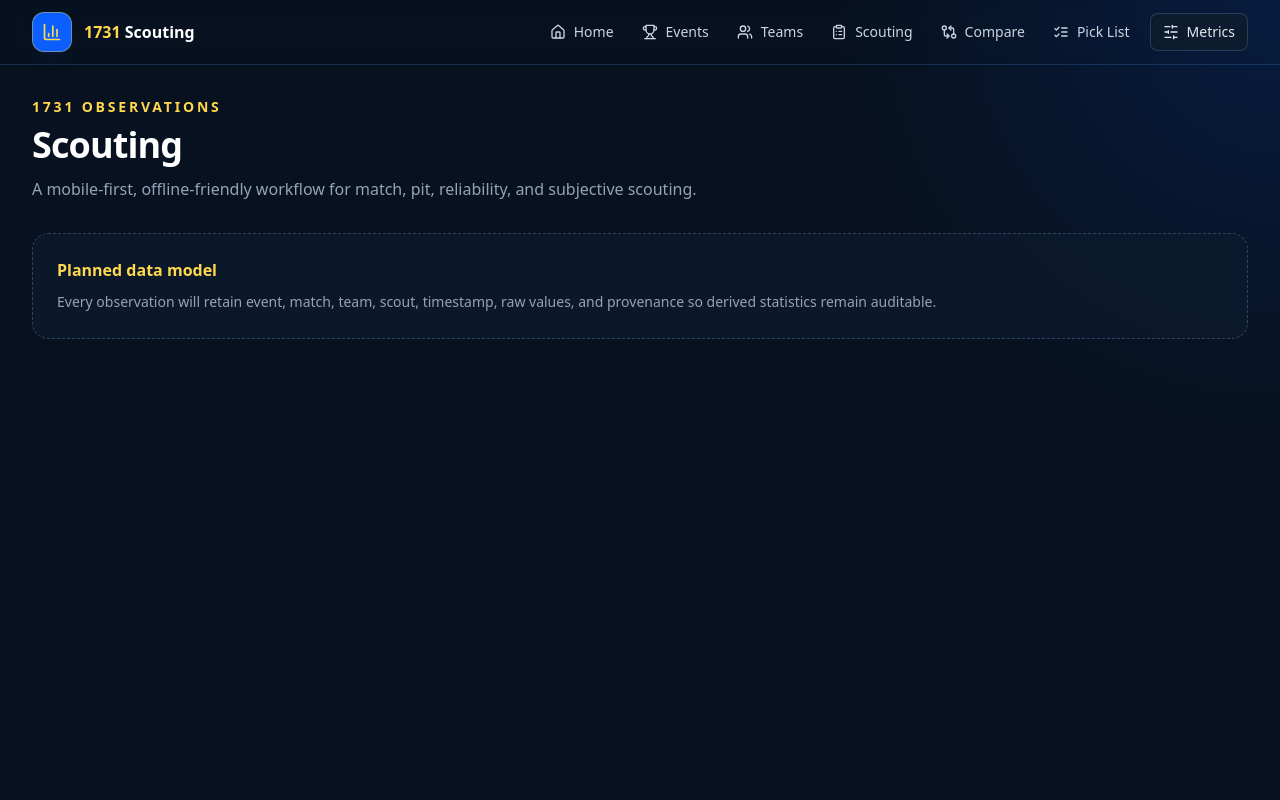
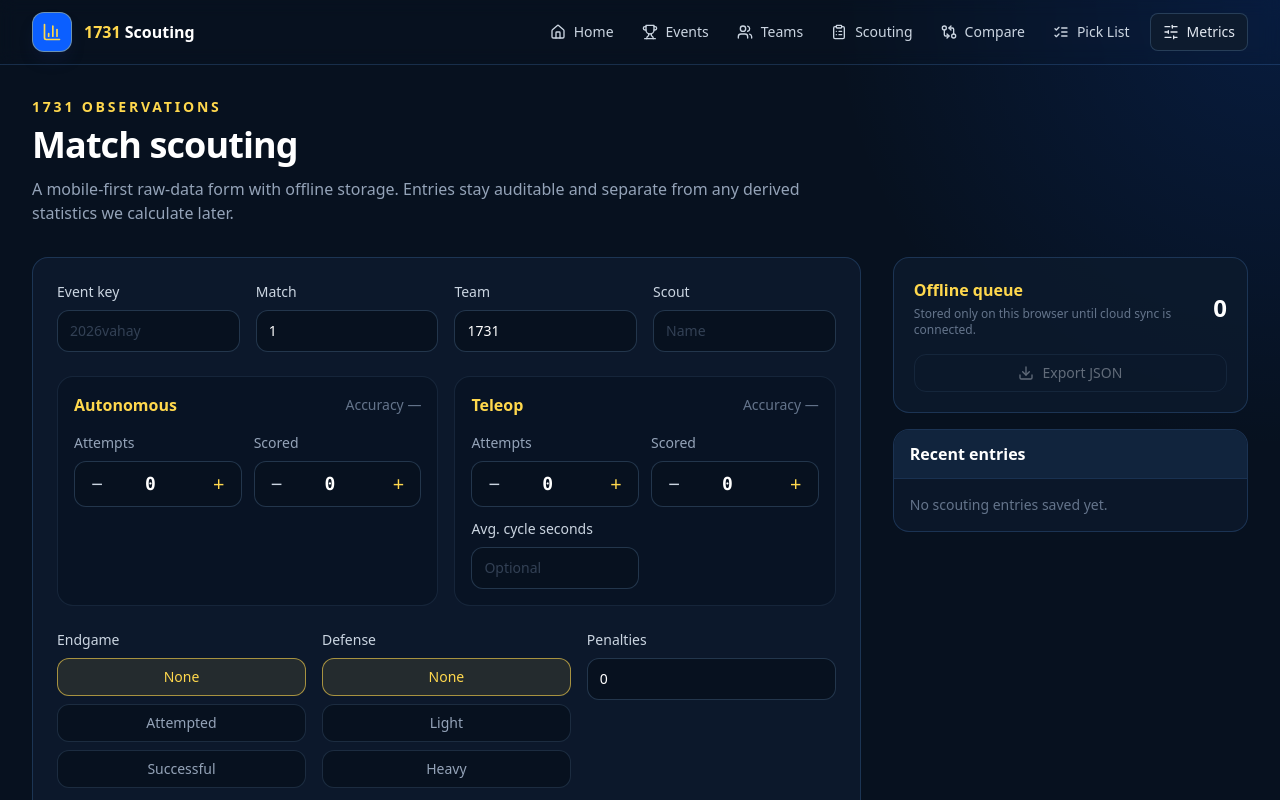
Before and after one commit to IAbbasi04/FRC1731-Scouting-App, a Next.js app: page /scouting in a window 1280 px wide. Shown: the top 800 px of the page. Built offline with nearby package versions, Linux system fonts and the light colour scheme.

Commit message:
feat: activate match scouting workspace

```diff
--- a/app/scouting/page.tsx
+++ b/app/scouting/page.tsx
@@ -1,6 +1,11 @@
-import { FeaturePlaceholder } from "@/components/feature-placeholder";
+import { MatchScoutingForm } from "@/components/match-scouting-form";
 import { PageHeader } from "@/components/page-header";
 
 export default function ScoutingPage() {
-  return <main className="mx-auto max-w-7xl space-y-8 px-4 py-8 sm:px-6 lg:px-8"><PageHeader eyebrow="1731 observations" title="Scouting" description="A mobile-first, offline-friendly workflow for match, pit, reliability, and subjective scouting." /><FeaturePlaceholder title="Planned data model">Every observation will retain event, match, team, scout, timestamp, raw values, and provenance so derived statistics remain auditable.</FeaturePlaceholder></main>;
+  return (
+    <main className="mx-auto max-w-7xl space-y-8 px-4 py-8 sm:px-6 lg:px-8">
+      <PageHeader eyebrow="1731 observations" title="Match scouting" description="A mobile-first raw-data form with offline storage. Entries stay auditable and separate from any derived statistics we calculate later." />
+      <MatchScoutingForm />
+    </main>
+  );
 }
```
